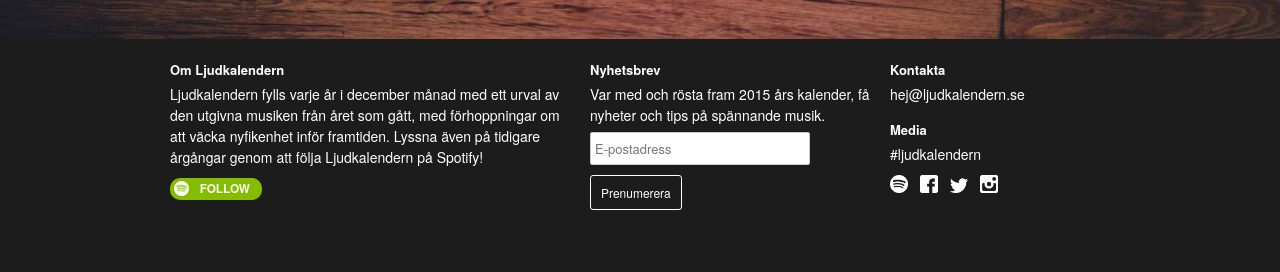
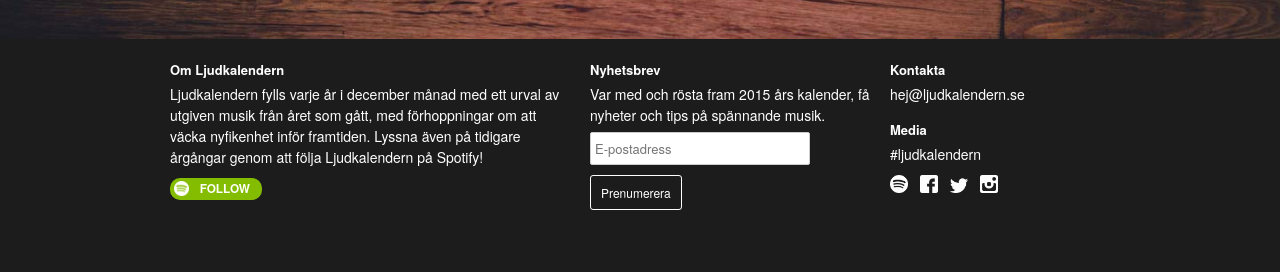
Before and after one commit to LennyE/ljudkalendern, a PHP site: page / in a window 1280 px wide. Shown: the part 1554-1826 px from the top of the page. Run offline with PHP 8.4, Linux system fonts and the light colour scheme; some libraries are stand-ins or nearby versions.

Commit message:
Updated text

```diff
--- a/index.php
+++ b/index.php
@@ -257,7 +257,7 @@
 
 		    	<div class="seven columns space-bottom">
 					<label>Om Ljudkalendern</label>
-					Ljudkalendern fylls varje &aring;r i december m&aring;nad med ett urval av den utgivna musiken fr&aring;n &aring;ret som g&aring;tt, med f&ouml;rhoppningar om att v&auml;cka nyfikenhet inf&ouml;r framtiden. Lyssna &auml;ven p&aring; tidigare &aring;rg&aring;ngar genom att f&ouml;lja Ljudkalendern p&aring; Spotify!
+					Ljudkalendern fylls varje &aring;r i december m&aring;nad med ett urval av utgiven musik fr&aring;n &aring;ret som g&aring;tt, med f&ouml;rhoppningar om att v&auml;cka nyfikenhet inf&ouml;r framtiden. Lyssna &auml;ven p&aring; tidigare &aring;rg&aring;ngar genom att f&ouml;lja Ljudkalendern p&aring; Spotify!
 
  			    	<a href="spotify://user/ljudkalendern" onclick="window.open('https://open.spotify.com/user/ljudkalendern'); return true;">
 						<div class="spotifybutton"><img src="images/icons/spotify-32-white.png"><span class="buttontext">Follow</span></div>
```
